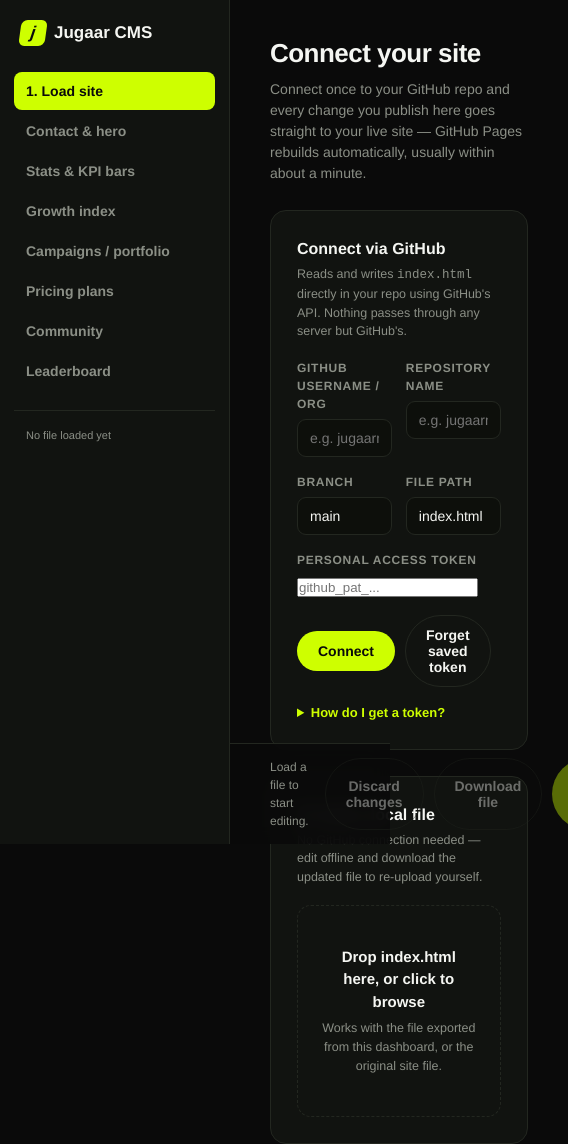
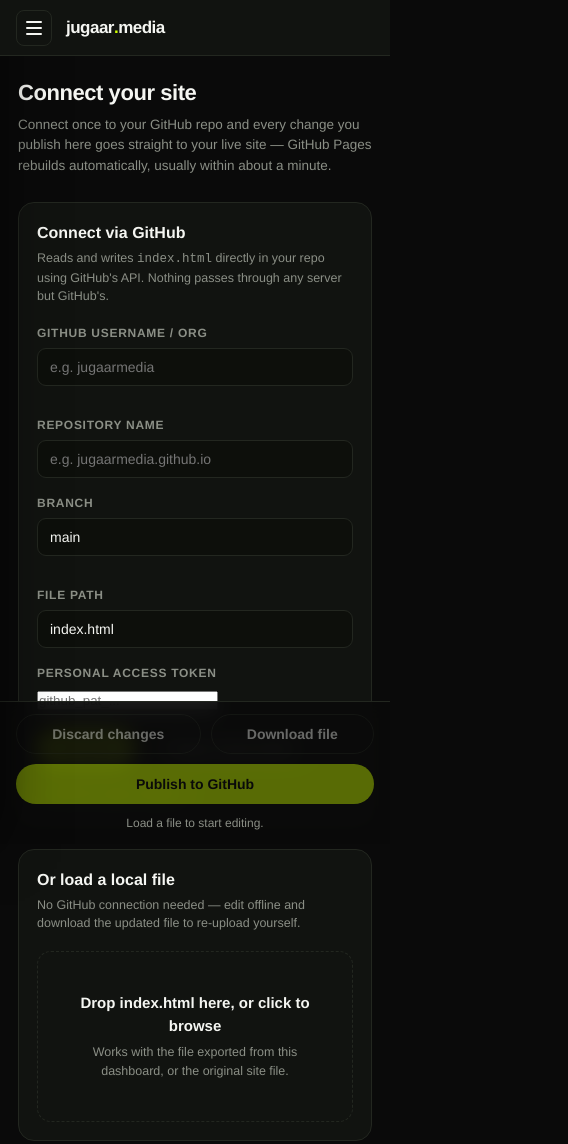
Before and after one commit to uzairadil007/jugaar.media, a plain HTML site: page admin.html in a window 390 px wide. Shown: the whole page, 568 px wide, since content can reach past the window. Drawn offline with Linux system fonts and the light colour scheme.

Commit message:
Add files via upload

```diff
--- a/admin.html
+++ b/admin.html
@@ -16,9 +16,11 @@
   .app{display:flex;min-height:100vh}
 
   /* ---- Sidebar ---- */
-  .side{width:230px;flex:none;background:var(--panel);border-right:1px solid var(--line);padding:20px 14px;position:sticky;top:0;height:100vh;overflow-y:auto}
-  .brand{display:flex;align-items:center;gap:8px;font-weight:900;font-size:17px;margin-bottom:26px;padding:0 6px}
-  .brand .mark{width:26px;height:26px;border-radius:6px;background:var(--accent);color:#0a0a0a;display:grid;place-items:center;font-weight:900;font-style:italic;transform:skewX(-8deg)}
+  .side{width:230px;flex:none;background:var(--panel);border-right:1px solid var(--line);padding:20px 14px;position:sticky;top:0;height:100vh;overflow-y:auto;transition:transform .25s ease;z-index:40}
+  .brand{padding:0 6px;margin-bottom:2px}
+  .logo{display:inline-flex;align-items:center;gap:0;font-family:var(--ff-display,var(--ff));font-weight:900;font-size:19px;letter-spacing:-.03em;color:var(--white)}
+  .logo .accent{color:var(--accent)}
+  .brand-sub{padding:0 6px;color:var(--muted);font-size:11px;font-weight:600;text-transform:uppercase;letter-spacing:.08em;margin-bottom:22px}
   .navitem{display:block;width:100%;text-align:left;background:none;border:none;color:var(--muted);font-family:var(--ff);font-size:14px;font-weight:600;padding:11px 12px;border-radius:8px;cursor:pointer;margin-bottom:2px}
   .navitem:hover{color:var(--white);background:var(--panel-2)}
   .navitem.active{color:#0a0a0a;background:var(--accent)}
@@ -83,14 +85,49 @@
   .hidden{display:none !important}
   .locked{opacity:.35;pointer-events:none}
   ::-webkit-scrollbar{width:8px}::-webkit-scrollbar-thumb{background:var(--line);border-radius:8px}
+
+  /* ---- Mobile topbar / drawer ---- */
+  .topbar{display:none}
+  .overlay{display:none}
+  @media(max-width:900px){
+    .topbar{display:flex;align-items:center;gap:14px;position:fixed;top:0;left:0;right:0;height:56px;background:var(--panel);border-bottom:1px solid var(--line);padding:0 16px;z-index:50}
+    .topbar .logo{font-size:17px}
+    .hamburger{width:36px;height:36px;flex:none;border:1px solid var(--line);border-radius:8px;background:none;display:flex;flex-direction:column;justify-content:center;align-items:center;gap:4px;cursor:pointer}
+    .hamburger span{width:16px;height:2px;background:var(--white);border-radius:2px}
+    .side{position:fixed;top:0;left:0;height:100vh;transform:translateX(-100%);box-shadow:0 0 50px rgba(0,0,0,.55);z-index:46;width:250px}
+    .side.open{transform:translateX(0)}
+    .overlay{display:none;position:fixed;inset:0;background:rgba(0,0,0,.55);z-index:45}
+    .overlay.show{display:block}
+    .app{display:block}
+    .main{padding:76px 18px 150px;max-width:100%}
+    .toolbar{left:0;padding:12px 16px}
+  }
+  @media(max-width:640px){
+    .row,.row3,.subgrid{grid-template-columns:1fr}
+    .panel{padding:18px}
+    h1{font-size:22px}
+    .lead{font-size:13.5px}
+    .toolbar{flex-direction:column;align-items:stretch;gap:10px}
+    .toolbar .msg{text-align:center;order:2}
+    .toolbar > div:last-child{order:1;width:100%;flex-wrap:wrap}
+    .toolbar .btn{flex:1 1 auto;white-space:nowrap}
+    .card-head{flex-wrap:wrap;gap:8px}
+  }
 </style>
 </head>
 <body>
 
+<div class="topbar">
+  <button class="hamburger" id="hamburger" aria-label="Toggle menu"><span></span><span></span><span></span></button>
+  <span class="logo">jugaar<span class="accent">.</span>media</span>
+</div>
+<div class="overlay" id="overlay"></div>
+
 <div class="app">
   <!-- SIDEBAR -->
-  <div class="side">
-    <div class="brand"><span class="mark">j</span> Jugaar CMS</div>
+  <div class="side" id="sideNav">
+    <div class="brand"><span class="logo">jugaar<span class="accent">.</span>media</span></div>
+    <div class="brand-sub">Admin dashboard</div>
     <button class="navitem active" data-sec="upload">1. Load site</button>
     <button class="navitem" data-sec="brand">Contact & hero</button>
     <button class="navitem" data-sec="stats">Stats & KPI bars</button>
@@ -389,12 +426,23 @@
     btn.addEventListener('click', () => {
       if (btn.dataset.sec !== 'upload' && !data) return;
       goTo(btn.dataset.sec);
+      closeNav();
     });
   });
   function goTo(sec){
     document.querySelectorAll('.navitem').forEach(b => b.classList.toggle('active', b.dataset.sec === sec));
     document.querySelectorAll('.main > section').forEach(s => s.classList.toggle('hidden', s.id !== 'sec-' + sec));
   }
+
+  // ---------------- Mobile drawer ----------------
+  const sideNav = document.getElementById('sideNav');
+  const overlayEl = document.getElementById('overlay');
+  function openNav(){ sideNav.classList.add('open'); overlayEl.classList.add('show'); }
+  function closeNav(){ sideNav.classList.remove('open'); overlayEl.classList.remove('show'); }
+  document.getElementById('hamburger').addEventListener('click', () => {
+    sideNav.classList.contains('open') ? closeNav() : openNav();
+  });
+  overlayEl.addEventListener('click', closeNav);
 
   // ---------------- Upload UI ----------------
   const dropzone = document.getElementById('dropzone');
```
